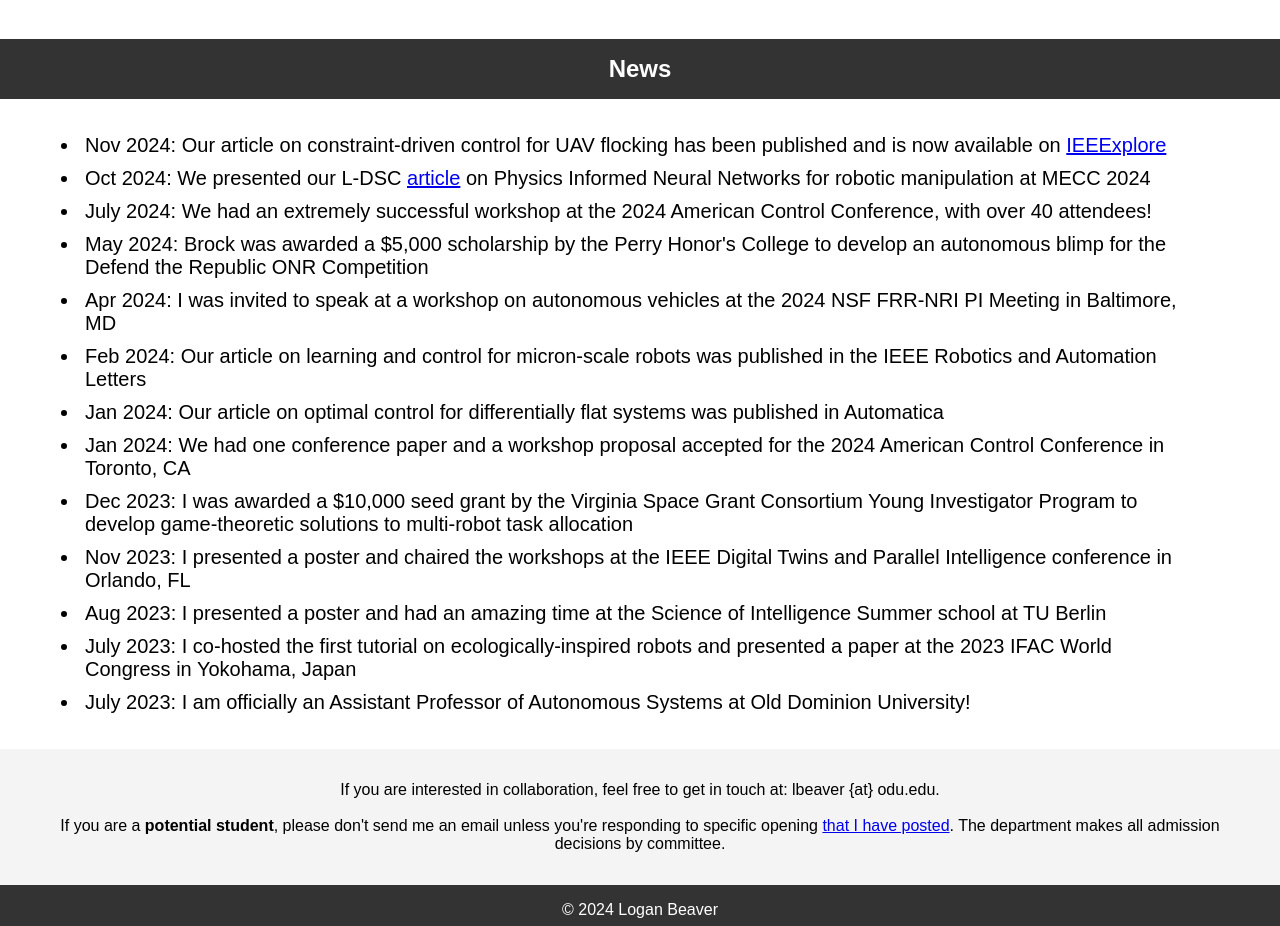
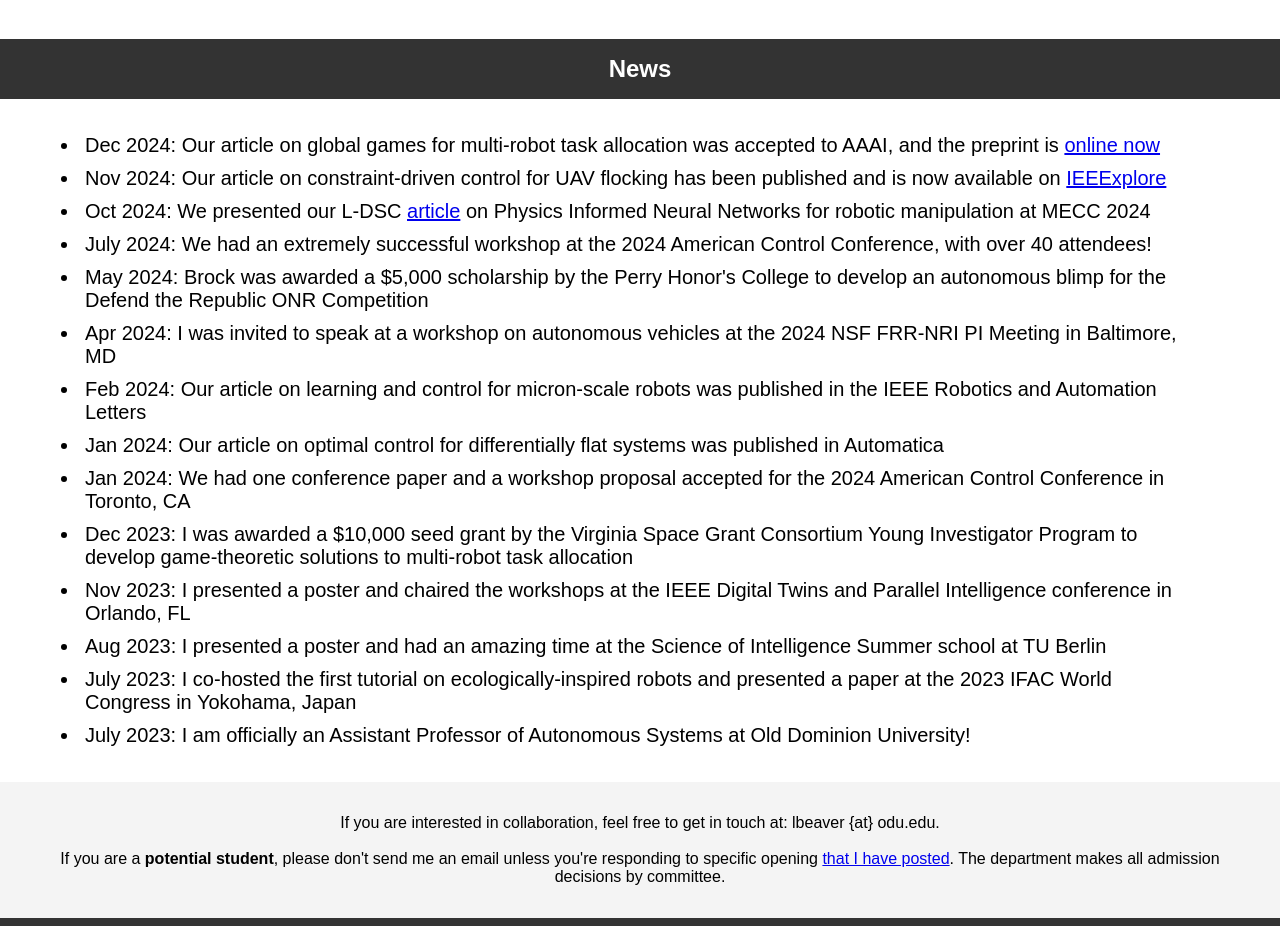
Before and after one commit to Logiant/intsyslab, a plain HTML site: page index.html in a window 1280 px wide. Shown: the part 1200-2126 px from the top of the page. Drawn offline with Linux system fonts and the light colour scheme.

Commit message:
aaai acceptance news

```diff
--- a/index.html
+++ b/index.html
@@ -95,6 +95,7 @@
     <section id="news">
       <header> <h2>News</h2> </header>
       <ul>
+		<li>Dec 2024: Our article on global games for multi-robot task allocation was accepted to AAAI, and the preprint is <a href=https://arxiv.org/abs/2403.15621>online now</a></li>
 	  	<li>Nov 2024: Our article on constraint-driven control for UAV flocking has been published and is now available on <a href=https://ieeexplore.ieee.org/document/10737653>IEEExplore</a> </li>
 	  	<li>Oct 2024: We presented our L-DSC <a href=https://doi.org/10.1115/1.4066627>article</a> on Physics Informed Neural Networks for robotic manipulation at MECC 2024</li>
 	    <li>July 2024: We had an extremely successful workshop at the 2024 American Control Conference, with over 40 attendees!</li>
```
